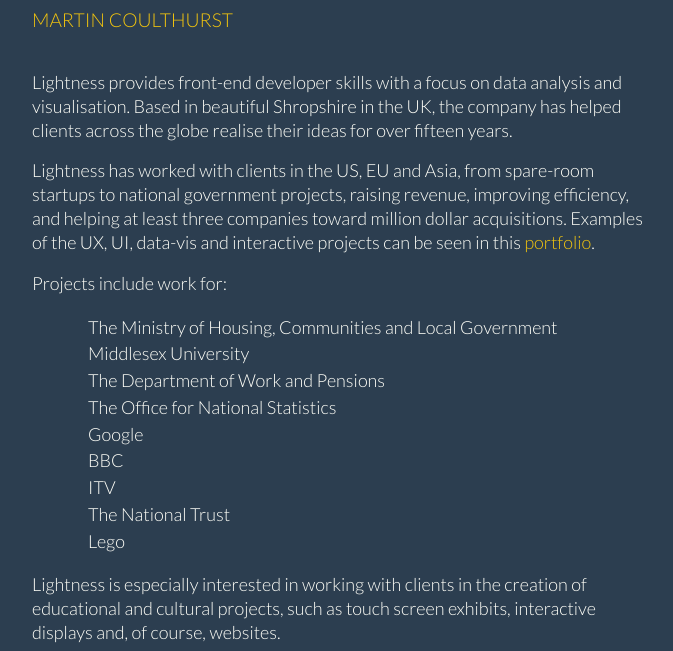
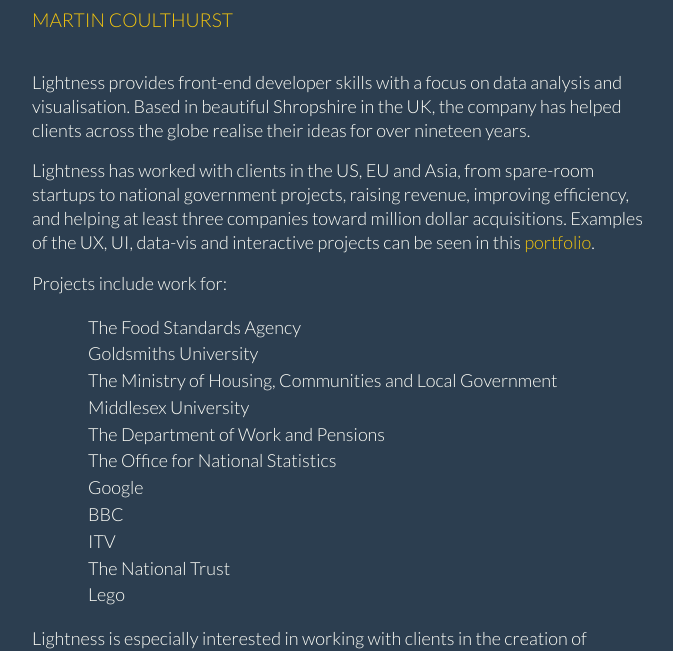
Before and after one commit to JafarAkhondali/mcoulthurst-mcoulthurst.github.io-securityfix-291960, a plain HTML site: page index.html in a window 1280 px wide. Shown: the part 158-809 px from the top of the page, without its empty margins (128-801 px from the left). Drawn offline with Linux system fonts and the light colour scheme.

Commit message:
Updated with new projects

```diff
--- a/index.html
+++ b/index.html
@@ -21,7 +21,7 @@
         </div> -->
         <section>
             <p>
-                Lightness provides front-end developer skills with a focus on data analysis and visualisation. Based in beautiful Shropshire in the UK, the company has helped clients across the globe realise their ideas for over fifteen years.
+                Lightness provides front-end developer skills with a focus on data analysis and visualisation. Based in beautiful Shropshire in the UK, the company has helped clients across the globe realise their ideas for over nineteen years.
             </p>
             <p>
                 Lightness has worked with clients in the US, EU and Asia, from spare-room startups to national government projects, raising revenue, improving efficiency, and helping at least three companies toward million dollar acquisitions. Examples of the UX, UI, data-vis and interactive projects can be seen in this <a href="/portfolio/">portfolio</a>.
@@ -29,6 +29,8 @@
             <p>
                 Projects include work for:
                 <ul>
+                    <li>The Food Standards Agency</li>
+                    <li>Goldsmiths University</li>
                     <li>The Ministry of Housing, Communities and Local Government</li>
                     <li>Middlesex University</li>
                     <li>The Department of Work and Pensions</li>
@@ -67,7 +69,7 @@
             <div>
                 <a href="http://lightness.co.uk">Lightness</a> · <a href="http://visualised.io">Visualised</a>
                 <br/> Author: Martin Coulthurst
-                <br/> Date: 02<sup>th</sup> May 2019
+                <br/> Date: 05<sup>th</sup> Nov 2019
             </div>
         </section>
     </footer>
```
